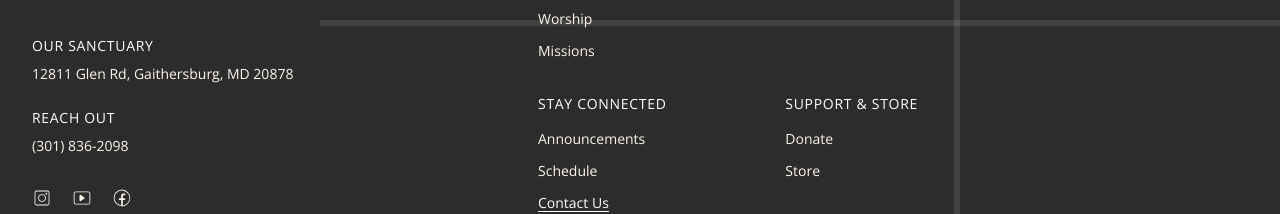
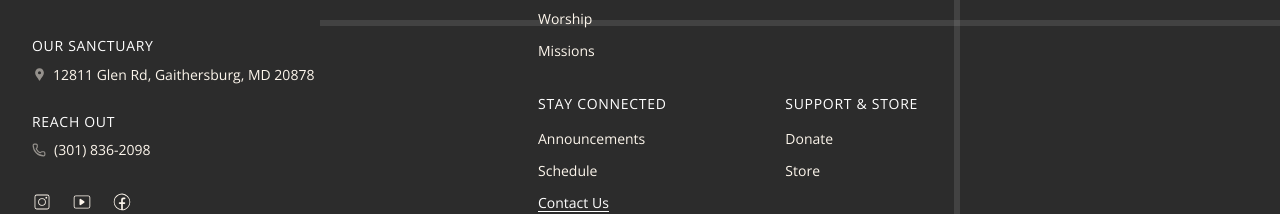
Before and after one commit to alleny0o/cdmclife, a Next.js app: page /contact-us in a window 1280 px wide. Shown: the part 1167-1381 px from the top of the page. Built offline with nearby package versions, Linux system fonts and the light colour scheme; no server answers.

Commit message:
added direction to link

```diff
--- a/src/app/(main)/(worship)/components/WorshipInfo.tsx
+++ b/src/app/(main)/(worship)/components/WorshipInfo.tsx
@@ -29,7 +29,7 @@ function WorshipInfo() {
               <div className="absolute top-0 right-0 w-32 h-32 bg-[var(--faded-blue)]/10 rounded-bl-full -z-10 transition-all duration-300 group-hover:bg-[var(--faded-blue)]/20"></div>
 
               <H3 className="!font-semibold flex items-center gap-2">
-                English Ministry
+                English Worship Service
               </H3>
 
               <div className="mt-6 flex items-center gap-2 text-[var(--muted-blue)]">
@@ -47,7 +47,7 @@ function WorshipInfo() {
               <div className="absolute top-0 right-0 w-32 h-32 bg-[var(--faded-blue)]/10 rounded-bl-full -z-10 transition-all duration-300 group-hover:bg-[var(--faded-blue)]/20"></div>
 
               <H3 className="!font-semibold flex items-center gap-2">
-                Korean Ministry
+                Korean Worship Service
               </H3>
 
               <div className="mt-6 flex items-center gap-2 text-[var(--muted-blue)]">
--- a/src/components/footer/Footer.tsx
+++ b/src/components/footer/Footer.tsx
@@ -6,6 +6,8 @@ import React from "react";
 import { Logo } from "../header/Logo";
 import { SOCIAL_MEDIAS } from "@/constants/social-medias";
 import { FOOTER_LINKS } from "@/constants/nav-links";
+import { Phone } from "lucide-react";
+import { MdLocationPin } from "react-icons/md";
 
 function Footer() {
   const pathname = usePathname(); // Get current active route
@@ -33,7 +35,14 @@ function Footer() {
             <div className="space-y-6">
               <div>
                 <h3 className="text-white text-xs sm:text-sm tracking-wider uppercase mb-2">Our Sanctuary</h3>
-                <p className="text-vintageCream text-xs sm:text-sm font-light">12811 Glen Rd, Gaithersburg, MD 20878</p>
+                <Link
+                  href="https://www.google.com/maps/dir//12811+Glen+Rd,+Gaithersburg,+MD+20878/@39.070793,-77.3474369,12z/data=!4m8!4m7!1m0!1m5!1m1!1s0x89b633ca225da1d1:0xe546426bf399fd2e!2m2!1d-77.265036!2d39.070822?entry=ttu&g_ep=EgoyMDI1MDMxOS4yIKXMDSoASAFQAw%3D%3D"
+                  target="_blank"
+                  className="text-vintageCream text-xs sm:text-sm font-light transition-all duration-200 hover:opacity-75 active:opacity-50 hover:underline hover:underline-offset-2 hover:decoration-vintageCream/50 inline-flex items-center gap-1.5"
+                >
+                  <MdLocationPin size={15} className="opacity-50" />
+                  12811 Glen Rd, Gaithersburg, MD 20878
+                </Link>
               </div>
 
               <div>
@@ -41,8 +50,9 @@ function Footer() {
                 <div className="flex flex-col space-y-1">
                   <Link
                     href="tel:13018362098"
-                    className="text-vintageCream text-xs sm:text-sm font-light transition-colors hover:text-white"
+                    className="text-vintageCream text-xs sm:text-sm font-light transition-all duration-200 hover:opacity-75 active:opacity-50 inline-flex items-center gap-2"
                   >
+                    <Phone size={14} className="opacity-50" />
                     (301) 836-2098
                   </Link>
                 </div>
@@ -73,9 +83,7 @@ function Footer() {
                 <h3 className="text-white text-xs sm:text-sm tracking-wider uppercase">{title}</h3>
                 <ul className="space-y-2">
                   {links.map(({ name, path, external = false }, subIndex) => {
-                    const isActive = path === '/about'
-                      ? pathname.startsWith('/about')
-                      : pathname === path;
+                    const isActive = path === "/about" ? pathname.startsWith("/about") : pathname === path;
 
                     return (
                       <li key={subIndex}>
--- a/src/components/header/TopBar.tsx
+++ b/src/components/header/TopBar.tsx
@@ -12,10 +12,14 @@ export const TopBar = () => {
     <div className="block w-full h-full border-b-[1px] border-white/10">
       <div className="grid w-full grid-cols-12 px-2 max-w-7xl mx-auto">
         <div className="flex items-center gap-x-1 col-span-9">
-          <MdLocationPin className="text-lg text-softWhite" />
-          <span className="sm:text-sm text-[11px] text-softWhite">
+          <Link
+            href="https://www.google.com/maps/dir//12811+Glen+Rd,+Gaithersburg,+MD+20878/@39.070793,-77.3474369,12z/data=!4m8!4m7!1m0!1m5!1m1!1s0x89b633ca225da1d1:0xe546426bf399fd2e!2m2!1d-77.265036!2d39.070822?entry=ttu&g_ep=EgoyMDI1MDMxOS4yIKXMDSoASAFQAw%3D%3D"
+            target="_blank"
+            className="text-white text-[11px] sm:text-sm font-light transition-all duration-200 hover:opacity-75 active:opacity-50 hover:underline hover:underline-offset-2 hover:decoration-vintageCream/50 inline-flex items-center gap-1"
+          >
+            <MdLocationPin className="text-lg text-softWhite" />
             12811 Glen Rd, Gaithersburg, MD 20878
-          </span>
+          </Link>
         </div>
         <div className="flex justify-end items-center col-span-3">
           <div className="inline-block">
```
